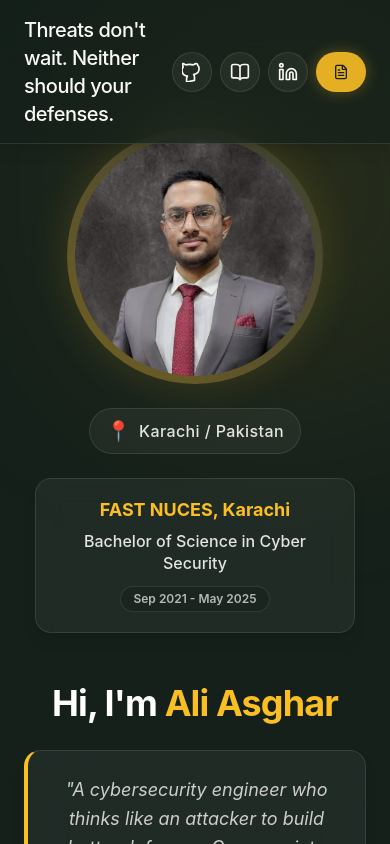
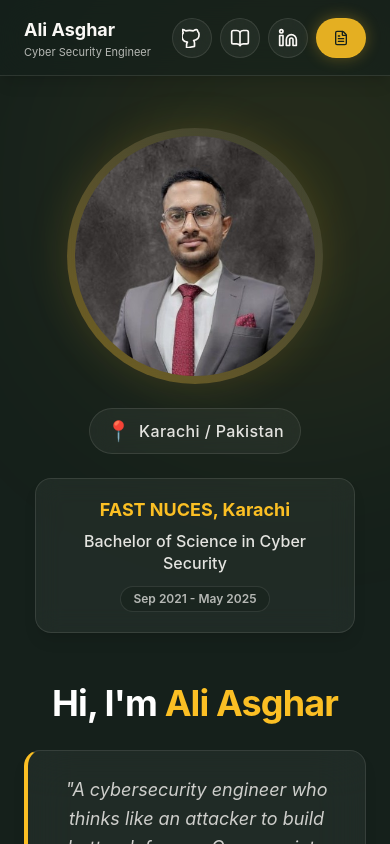
Before and after one commit to AuroraDreamer/aliasghar-cybersec, a React (Vite) app: page / in a window 390 px wide. Shown: the top 844 px of the page. Built offline with nearby package versions, Linux system fonts and the light colour scheme.

Commit message:
implmented some fixes for the smartphone view

```diff
--- a/src/components/Header.tsx
+++ b/src/components/Header.tsx
@@ -1,3 +1,4 @@
+import { useState, useEffect } from "react";
 import { motion, type Variants } from "framer-motion";
 import { FileText, BookOpen } from "lucide-react";
 import { Link } from "react-router-dom";
@@ -11,6 +12,16 @@ const LinkedinIcon = ({ className }: { className?: string }) => (
 );
 
 export default function Header() {
+  const [isScrolled, setIsScrolled] = useState(false);
+
+  useEffect(() => {
+    const handleScroll = () => {
+      setIsScrolled(window.scrollY > 20);
+    };
+    window.addEventListener("scroll", handleScroll);
+    return () => window.removeEventListener("scroll", handleScroll);
+  }, []);
+
   const containerVariants: Variants = {
     hidden: { opacity: 0, y: -20 },
     visible: {
@@ -35,9 +46,19 @@ export default function Header() {
       <div className="absolute inset-0 bg-forest/60 backdrop-blur-xl border-b border-cream/10 shadow-lg pointer-events-none" />
 
       {/* Left Axis: Logo / Name */}
-      <motion.div variants={itemVariants} className="relative text-cream font-medium text-xl tracking-tight z-10 flex items-center gap-2 cursor-pointer">
-        <Link to="/" className="hover:text-amber transition-colors duration-300">
-          Threats don't wait. Neither should your defenses.
+      <motion.div variants={itemVariants} className="relative z-10 flex items-center cursor-pointer max-w-[55%] md:max-w-none">
+        <Link to="/" className="hover:text-amber transition-colors duration-500 flex flex-col justify-center">
+          <span className={`transition-all duration-500 origin-left font-bold ${isScrolled ? 'text-xl md:text-2xl text-amber' : 'text-lg md:text-xl text-cream'}`}>
+            Ali Asghar
+          </span>
+          <div className={`grid transition-all duration-500 ${isScrolled ? 'grid-rows-[0fr] opacity-0' : 'grid-rows-[1fr] opacity-100'}`}>
+            <span className="overflow-hidden text-xs md:text-sm text-cream/70 mt-0.5 hidden sm:block">
+              Threats don't wait. Neither should your defenses.
+            </span>
+            <span className="overflow-hidden text-[11px] leading-tight text-cream/70 mt-0.5 sm:hidden pr-2">
+              Cyber Security Engineer
+            </span>
+          </div>
         </Link>
       </motion.div>
 
--- a/src/components/Home.tsx
+++ b/src/components/Home.tsx
@@ -187,7 +187,7 @@ function ProjectCard({ project }: { project: typeof ProjectsData[0] }) {
           viewport={{ once: true }}
           transition={{ duration: 0.6 }}
           className={isTheaterMode
-            ? "fixed inset-0 md:inset-12 z-[100] sm:rounded-none md:rounded-xl overflow-hidden bg-[#15201B]/95 backdrop-blur-3xl border-0 md:border md:border-cream/20 shadow-[0_0_100px_rgba(0,0,0,0.8)] flex flex-col transition-all duration-500"
+            ? "fixed inset-2 sm:inset-4 md:inset-12 z-[100] rounded-xl md:rounded-2xl overflow-hidden bg-[#15201B]/95 backdrop-blur-3xl border border-cream/20 shadow-[0_0_100px_rgba(0,0,0,0.8)] flex flex-col transition-all duration-500"
             : "relative rounded-xl overflow-hidden bg-[#15201B]/80 backdrop-blur-xl border border-cream/20 shadow-[0_0_40px_rgba(251,191,36,0.15)] flex flex-col transition-all duration-500"}
         >
           {/* macOS Title Bar */}
@@ -221,7 +221,8 @@ function ProjectCard({ project }: { project: typeof ProjectsData[0] }) {
             </div>
 
             {/* Video Area */}
-            <div className="relative flex-1 bg-[#0d1410] overflow-hidden group">
+            <div className="relative flex-1 bg-[#0d1410] overflow-hidden group p-2 sm:p-4 md:p-6 flex items-center justify-center">
+              <div className="relative w-full h-full rounded-lg overflow-hidden border border-white/5 bg-black/50 shadow-2xl flex items-center justify-center">
                 <video
                   ref={videoRef}
                   className="w-full h-full object-contain"
@@ -233,6 +234,7 @@ function ProjectCard({ project }: { project: typeof ProjectsData[0] }) {
                   <source src={project.videoSrc} type="video/mp4" />
                   Your browser does not support the video tag.
                 </video>
+              </div>
 
               {/* Controls Container */}
               <div className="absolute bottom-4 right-4 z-20 flex gap-2 opacity-100 md:opacity-0 md:group-hover:opacity-100 focus-within:opacity-100 transition-all duration-300">
```
Lines whose indentation alone changed are shown as unchanged.
